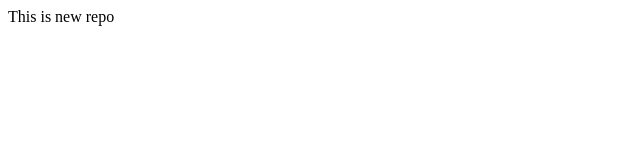
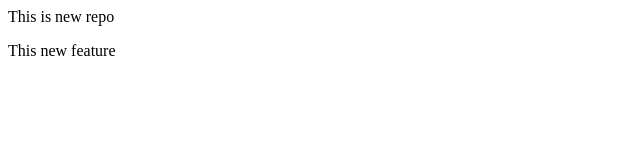
Before and after one commit to Debugcode-demo/localrepo, a plain HTML site: page index.html in a window 1280 px wide. Shown: the full height of the page, 0-640 px from the left. Drawn offline with Linux system fonts and the light colour scheme.

Commit message:
Add new feature

```diff
--- a/index.html
+++ b/index.html
@@ -1 +1,2 @@
 <p>This is new repo</p>
+<p>This new feature</p>
```
